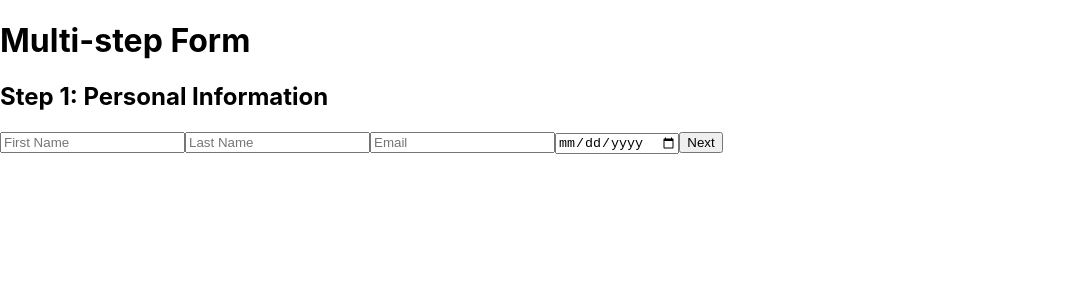
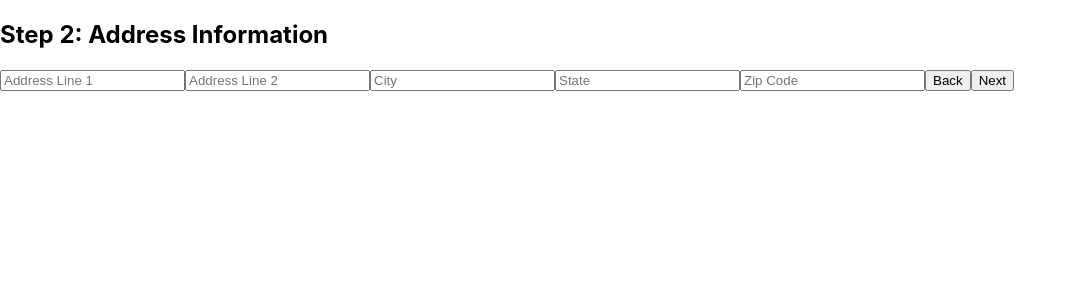
Before and after one commit to geetikajhanji11/form, a React (Create React App) app: page /address-info in a window 1280 px wide. Shown: the top 300 px of the page, without its empty margins (0-1077 px from the left). Built offline with nearby package versions, Linux system fonts and the light colour scheme.

Commit message:
functionality works

```diff
--- a/src/App.js
+++ b/src/App.js
@@ -1,61 +1,25 @@
-import React, { useState } from 'react';
+// App.js
+import React from 'react';
+import { BrowserRouter as Router, Routes, Route } from 'react-router-dom';
+import { FormDataProvider } from './FormDataContext';
 import PersonalInfoForm from './components/PersonalInfoForm';
 import AddressInfoForm from './components/AddressInfoForm';
 import ConfirmationPage from './components/ConfirmationPage';
+import FormSubmittedPage from './components/FormSubmittedPage';
 
-const App = () => {
-  const [formData, setFormData] = useState({});
-  const [currentStep, setCurrentStep] = useState(1);
-
-  const handleChange = (newFormData) => {
-    setFormData({ ...formData, ...newFormData });
-  };
-
-  const nextStep = () => {
-    setCurrentStep(currentStep + 1);
-  };
-
-  const prevStep = () => {
-    setCurrentStep(currentStep - 1);
-  };
-
-  const renderStep = () => {
-    switch (currentStep) {
-      case 1:
-        return (
-          <PersonalInfoForm
-            formData={formData}
-            handleChange={handleChange}
-            nextStep={nextStep}
-          />
-        );
-      case 2:
-        return (
-          <AddressInfoForm
-            formData={formData}
-            handleChange={handleChange}
-            nextStep={nextStep}
-            prevStep={prevStep}
-          />
-        );
-      case 3:
-        return (
-          <ConfirmationPage
-            formData={formData}
-            prevStep={prevStep}
-          />
-        );
-      default:
-        return null;
-    }
-  };
-
+function App() {
   return (
-    <div>
-      <h1>Multi-step Form</h1>
-      {renderStep()}
-    </div>
+    <FormDataProvider>
+      <Router>
+        <Routes>
+          <Route path="/" element={<PersonalInfoForm />} />
+          <Route path="/address-info" element={<AddressInfoForm />} />
+          <Route path="/confirmation" element={<ConfirmationPage />} />
+          <Route path="/form-submitted" element={<FormSubmittedPage />} />
+        </Routes>
+      </Router>
+    </FormDataProvider>
   );
-};
+}
 
 export default App;
--- /dev/null
+++ b/src/FormDataContext.js
@@ -0,0 +1,23 @@
+// FormDataContext.js
+import React, { createContext, useContext, useState } from 'react';
+
+const FormDataContext = createContext();
+
+export const useFormData = () => useContext(FormDataContext);
+
+export const FormDataProvider = ({ children }) => {
+  const [formData, setFormData] = useState({});
+
+  const updateFormData = (newData) => {
+    setFormData(prevFormData => ({
+      ...prevFormData,
+      ...newData,
+    }));
+  };
+
+  return (
+    <FormDataContext.Provider value={{ formData, updateFormData }}>
+      {children}
+    </FormDataContext.Provider>
+  );
+};
--- a/src/components/AddressInfoForm.js
+++ b/src/components/AddressInfoForm.js
@@ -1,97 +1,112 @@
-// components/AddressInfoForm.js
+// AddressInfoForm.js
 import React, { useState, useEffect } from 'react';
-import axios from 'axios';
+import { useNavigate } from 'react-router-dom';
+import { useFormData } from '../FormDataContext';
 
-const AddressInfoForm = ({ formData, handleChange, nextStep, prevStep }) => {
-  const [countries, setCountries] = useState([]);
-  const [states, setStates] = useState([]);
-  const [cities, setCities] = useState([]);
+const AddressInfoForm = () => {
+  const navigate = useNavigate();
+  const { formData, updateFormData } = useFormData();
+  const [localFormData, setLocalFormData] = useState({
+    addressLine1: formData.addressLine1 || '',
+    addressLine2: formData.addressLine2 || '',
+    city: formData.city || '',
+    state: formData.state || '',
+    zipCode: formData.zipCode || '',
+  });
   const [errors, setErrors] = useState({});
 
   useEffect(() => {
-    // Fetch countries from API
-    axios.get('https://api.countrystatecity.in/v1/countries', {
-      headers: {
-        'X-CSCAPI-KEY': 'your-api-key' // Replace 'your-api-key' with your actual API key
-      }
-    })
-    .then(response => {
-      setCountries(response.data);
-    })
-    .catch(error => {
-      console.error('Error fetching countries:', error);
+    // Update local form data when form data context changes
+    setLocalFormData({
+      addressLine1: formData.addressLine1 || '',
+      addressLine2: formData.addressLine2 || '',
+      city: formData.city || '',
+      state: formData.state || '',
+      zipCode: formData.zipCode || '',
     });
-  }, []);
+  }, [formData]);
+
+  const handleChange = (e) => {
+    const { name, value } = e.target;
+    setLocalFormData({ ...localFormData, [name]: value });
+  };
+
+  const validate = () => {
+    const validationErrors = {};
+    if (!localFormData.addressLine1) {
+      validationErrors.addressLine1 = 'Address Line 1 is required';
+    }
+    if (!localFormData.city) {
+      validationErrors.city = 'City is required';
+    }
+    if (!localFormData.state) {
+      validationErrors.state = 'State is required';
+    }
+    if (!localFormData.zipCode) {
+      validationErrors.zipCode = 'Zip Code is required';
+    } else if (!/^\d{6}$/.test(localFormData.zipCode)) {
+      validationErrors.zipCode = 'Zip Code is invalid';
+    }
+    return validationErrors;
+  };
 
   const handleNext = () => {
     const validationErrors = validate();
     if (Object.keys(validationErrors).length === 0) {
-      nextStep();
+      updateFormData(localFormData);
+      navigate('/confirmation');
     } else {
-      nextStep();
-      console.log("error")
       setErrors(validationErrors);
     }
   };
 
-  const handlePrev = () => {
-    console.log("handl;e next")
-  }
-
-  const validate = () => {
-    const errors = {};
-    if (!formData.addressLine1) {
-      errors.addressLine1 = 'Address Line 1 is required';
-    }
-    if (!formData.country) {
-      errors.country = 'Country is required';
-    }
-    if (!formData.state) {
-      errors.state = 'State is required';
-    }
-    if (!formData.city) {
-      errors.city = 'City is required';
-    }
-    // Add validation for Pincode if needed
-    return errors;
+  const handleBack = () => {
+    navigate('/');
   };
-
-  const handleCountryChange = (countryCode) => {
-    // Fetch states for selected country
-    axios.get(`https://api.countrystatecity.in/v1/countries/${countryCode}/states`, {
-      headers: {
-        'X-CSCAPI-KEY': 'your-api-key' // Replace 'your-api-key' with your actual API key
-      }
-    })
-    .then(response => {
-      setStates(response.data);
-    })
-    .catch(error => {
-      console.error('Error fetching states:', error);
-    });
-  };
-
-  // Function to fetch cities based on selected state
 
   return (
     <div>
       <h2>Step 2: Address Information</h2>
       <input
         type="text"
+        name="addressLine1"
         placeholder="Address Line 1"
-        value={formData.addressLine1 || ''}
-        onChange={(e) => handleChange({ addressLine1: e.target.value })}
+        value={localFormData.addressLine1}
+        onChange={handleChange}
       />
       {errors.addressLine1 && <p>{errors.addressLine1}</p>}
       <input
         type="text"
-        placeholder="Address Line 2 (optional)"
-        value={formData.addressLine2 || ''}
-        onChange={(e) => handleChange({ addressLine2: e.target.value })}
+        name="addressLine2"
+        placeholder="Address Line 2"
+        value={localFormData.addressLine2}
+        onChange={handleChange}
       />
-      {/* Add other address fields like Country, State, City, Pincode */}
-      {/* Add error messages for address fields */}
-      <button onClick={handlePrev}>Back</button>
+      <input
+        type="text"
+        name="city"
+        placeholder="City"
+        value={localFormData.city}
+        onChange={handleChange}
+      />
+      {errors.city && <p>{errors.city}</p>}
+      <input
+        type="text"
+        name="state"
+        placeholder="State"
+        value={localFormData.state}
+        onChange={handleChange}
+      />
+      {errors.state && <p>{errors.state}</p>}
+      <input
+        type="text"
+        name="zipCode"
+        placeholder="Zip Code"
+        value={localFormData.zipCode}
+        onChange={handleChange}
+      />
+      {errors.zipCode && <p>{errors.zipCode}</p>}
+      <button onClick={handleBack}>Back</button>
       <button onClick={handleNext}>Next</button>
     </div>
   );
--- a/src/components/ConfirmationPage.js
+++ b/src/components/ConfirmationPage.js
@@ -1,37 +1,44 @@
-// components/ConfirmationPage.js
+// ConfirmationPage.js
 import React from 'react';
+import { useNavigate } from 'react-router-dom';
+import { useFormData } from '../FormDataContext';
 
-const ConfirmationPage = ({ formData, prevStep }) => {
+const ConfirmationPage = () => {
+  const { formData } = useFormData();
+  const navigate = useNavigate();
+
   const handleSubmit = () => {
-    // Submit the form data
-    console.log(formData);
+    // Here you might want to actually submit the form data to a backend
+    console.log('Submitting form data:', formData);
+
+    // Navigate to the form submitted page upon successful submission
+    navigate('/form-submitted');
   };
 
-  const handlePrev = () => {
-    prevStep();
-  };
+  const handleBack = () => {
+    navigate("/address-info");
+  }
 
   return (
     <div>
-      <h2>Step 3: Confirmation</h2>
+      <h2>Confirm Your Information</h2>
       <div>
-        <h3>Personal Information</h3>
-        <p>First Name: {formData.firstName}</p>
-        <p>Last Name: {formData.lastName}</p>
+        <strong>Personal Info:</strong>
+        <p>Name: {formData.firstName} {formData.lastName}</p>
         <p>Email: {formData.email}</p>
-        <p>Date of Birth: {formData.dateOfBirth}</p>
+        <p>DOB: {formData.dateOfBirth}</p>
+
       </div>
       <div>
-        <h3>Address Information</h3>
+        <strong>Address:</strong>
         <p>Address Line 1: {formData.addressLine1}</p>
-        <p>Address Line 2: {formData.addressLine2 || 'N/A'}</p>
-        <p>Country: {formData.country}</p>
+        <p>Address Line 2: {formData.addressLine2}</p>
+        <p>City: {formData.city}</p>
         <p>State: {formData.state}</p>
-        <p>City: {formData.city}</p>
-        {/* Display other address information fields */}
+        <p>Zip Code: {formData.zipCode}</p>
       </div>
-      <button onClick={handlePrev}>Back</button>
-      <button onClick={handleSubmit}>Submit</button>
+      <button onClick={handleBack}>Back</button>
+      <button onClick={handleSubmit}>Confirm and Submit</button>
     </div>
   );
 };
--- a/src/components/PersonalInfoForm.js
+++ b/src/components/PersonalInfoForm.js
@@ -1,48 +1,63 @@
-// components/PersonalInfoForm.js
-import React, { useState } from 'react';
+// PersonalInfoForm.js
+import React, { useState, useEffect } from 'react';
+import { useNavigate } from 'react-router-dom';
+import { useFormData } from '../FormDataContext';
 
-const PersonalInfoForm = ({ formData, handleChange, nextStep }) => {
+const PersonalInfoForm = () => {
+  const navigate = useNavigate();
+  const { formData, updateFormData } = useFormData();
+  // Initialize local state with formData from context
+  const [localFormData, setLocalFormData] = useState({
+    firstName: formData.firstName || '',
+    lastName: formData.lastName || '',
+    email: formData.email || '',
+    dateOfBirth: formData.dateOfBirth || '',
+  });
   const [errors, setErrors] = useState({});
+
+  useEffect(() => {
+    // Update local form data if formData context changes
+    setLocalFormData({
+      firstName: formData.firstName || '',
+      lastName: formData.lastName || '',
+      email: formData.email || '',
+      dateOfBirth: formData.dateOfBirth || '',
+    });
+  }, [formData]);
+
+  const handleChange = (e) => {
+    const { name, value } = e.target;
+    setLocalFormData({ ...localFormData, [name]: value });
+  };
+
+  const validate = () => {
+    const validationErrors = {};
+    if (!localFormData.firstName) {
+      validationErrors.firstName = 'First Name is required';
+    }
+    if (!localFormData.lastName) {
+      validationErrors.lastName = 'Last Name is required';
+    }
+    if (!localFormData.email) {
+      validationErrors.email = 'Email is required';
+    } else if (!/\S+@\S+\.\S+/.test(localFormData.email)) {
+      validationErrors.email = 'Email is invalid';
+    }
+    if (!localFormData.dateOfBirth) {
+      validationErrors.dateOfBirth = 'Date of Birth is required';
+    }
+    // Additional validation can be added here
+    return validationErrors;
+  };
 
   const handleNext = () => {
     const validationErrors = validate();
     if (Object.keys(validationErrors).length === 0) {
-      nextStep();
+      updateFormData(localFormData); // Update the context with current form data
+      navigate('/address-info');
     } else {
       setErrors(validationErrors);
     }
-  };
-
-  const validate = () => {
-    const errors = {};
-    if (!formData.firstName) {
-      errors.firstName = 'First Name is required';
-    }
-    if (!formData.lastName) {
-      errors.lastName = 'Last Name is required';
-    }
-    if (!formData.email) {
-      errors.email = 'Email is required';
-    } else if (!/\S+@\S+\.\S+/.test(formData.email)) {
-      errors.email = 'Email is invalid';
-    }
-    if (!formData.dateOfBirth) {
-      errors.dateOfBirth = 'Date of Birth is required';
-    } else {
-      const today = new Date();
-      const birthDate = new Date(formData.dateOfBirth);
-      let age = today.getFullYear() - birthDate.getFullYear();
-      const monthDiff = today.getMonth() - birthDate.getMonth();
-      if (monthDiff < 0 || (monthDiff === 0 && today.getDate() < birthDate.getDate())) {
-        age--;
-      }
-      if (age < 10) {
-        errors.dateOfBirth = 'Age should be at least 10 years';
-      } else if (age > 30) {
-        errors.dateOfBirth = 'Age should not exceed 30 years';
-      }
-    }
-    return errors;
   };
 
   return (
@@ -50,30 +65,34 @@ const PersonalInfoForm = ({ formData, handleChange, nextStep }) => {
       <h2>Step 1: Personal Information</h2>
       <input
         type="text"
+        name="firstName"
         placeholder="First Name"
-        value={formData.firstName || ''}
-        onChange={(e) => handleChange({ firstName: e.target.value })}
+        value={localFormData.firstName}
+        onChange={handleChange}
       />
       {errors.firstName && <p>{errors.firstName}</p>}
       <input
         type="text"
+        name="lastName"
         placeholder="Last Name"
-        value={formData.lastName || ''}
-        onChange={(e) => handleChange({ lastName: e.target.value })}
+        value={localFormData.lastName}
+        onChange={handleChange}
       />
       {errors.lastName && <p>{errors.lastName}</p>}
       <input
         type="email"
+        name="email"
         placeholder="Email"
-        value={formData.email || ''}
-        onChange={(e) => handleChange({ email: e.target.value })}
+        value={localFormData.email}
+        onChange={handleChange}
       />
       {errors.email && <p>{errors.email}</p>}
       <input
         type="date"
+        name="dateOfBirth"
         placeholder="Date of Birth"
-        value={formData.dateOfBirth || ''}
-        onChange={(e) => handleChange({ dateOfBirth: e.target.value })}
+        value={localFormData.dateOfBirth}
+        onChange={handleChange}
       />
       {errors.dateOfBirth && <p>{errors.dateOfBirth}</p>}
       <button onClick={handleNext}>Next</button>
```
